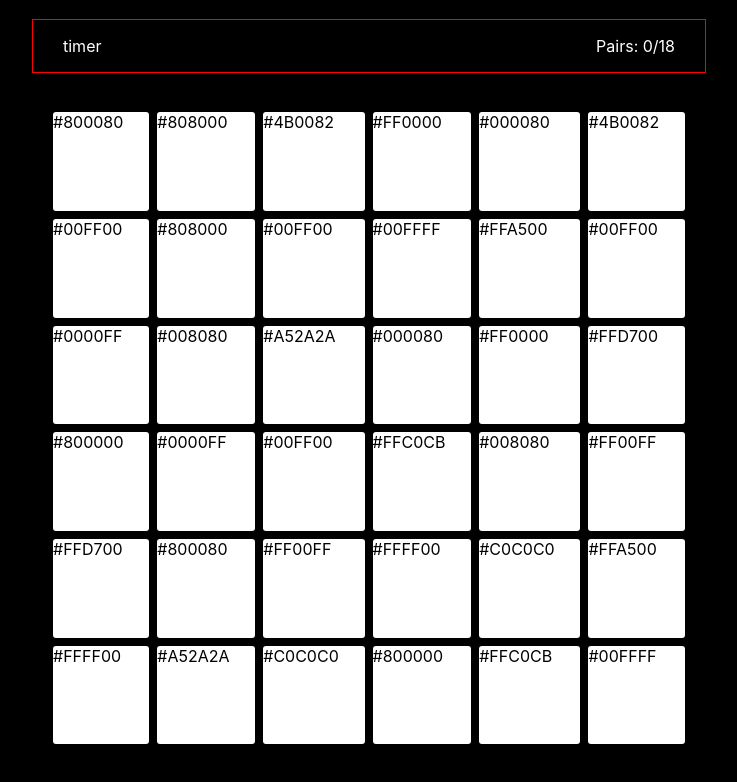
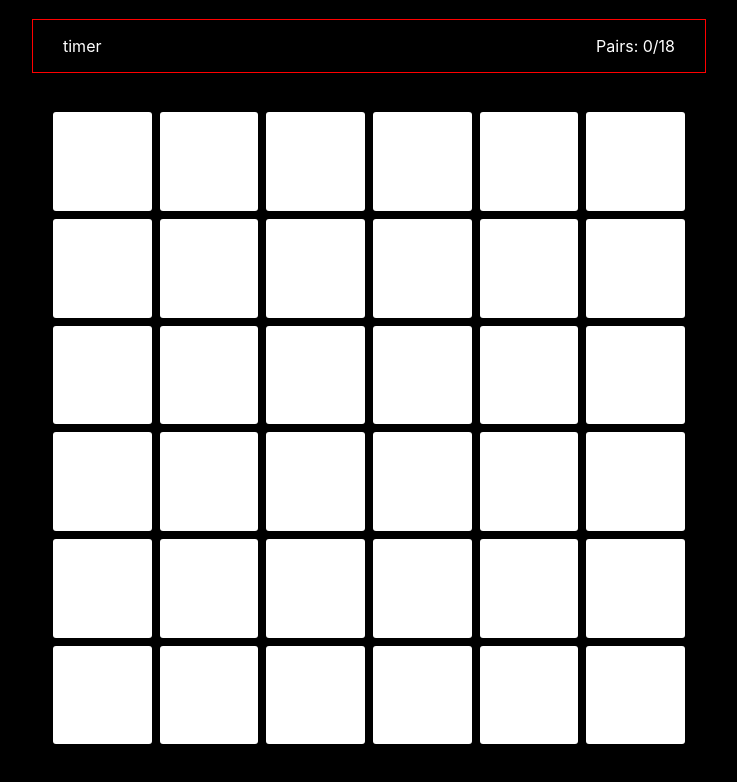
Before and after one commit to bryanmccarthy/memory-game, a React (Create React App) app: page / in a window 1280 px wide. Shown: the top 782 px of the page, without its empty margins (271-1008 px from the left). Built offline with nearby package versions, Linux system fonts and the light colour scheme; the HTML template or start-up script is replaced by a standard one.

Commit message:
reset cards

```diff
--- a/src/components/Game/Board.tsx
+++ b/src/components/Game/Board.tsx
@@ -68,11 +68,11 @@ export default function Board({ cards, setCards, pairs, setPairs }: BoardProps)
       {
         cards.map((card, idx) => (
           <div
-            style={ card.flipped || card.matched ? { backgroundColor: card.color } : cardStyle}
+            style={ card.matched ? { visibility: 'hidden' } : card.flipped ? { backgroundColor: card.color } : cardStyle }
             className="Card"
             key={idx}
             onClick={() => handleCardFlip(card)}
-          >{card.color}</div>
+          ></div>
         ))
       }
     </div>
--- a/src/components/Game/Game.tsx
+++ b/src/components/Game/Game.tsx
@@ -25,9 +25,18 @@ export default function Game({ pairs, setPairs }: GameProps) {
   }
 
   function handlePlayAgain() {
-    setCards(shuffleCards(cardset));
     setPairs(0);
-    // Fix colors showing
+    resetCards();
+  }
+
+  function resetCards() {
+    let newCards = [...cards];
+
+    for(let i = 0; i < newCards.length; i++) {
+      newCards[i].matched = false;
+    }
+
+    setCards(shuffleCards(newCards));
   }
 
   return (
```
